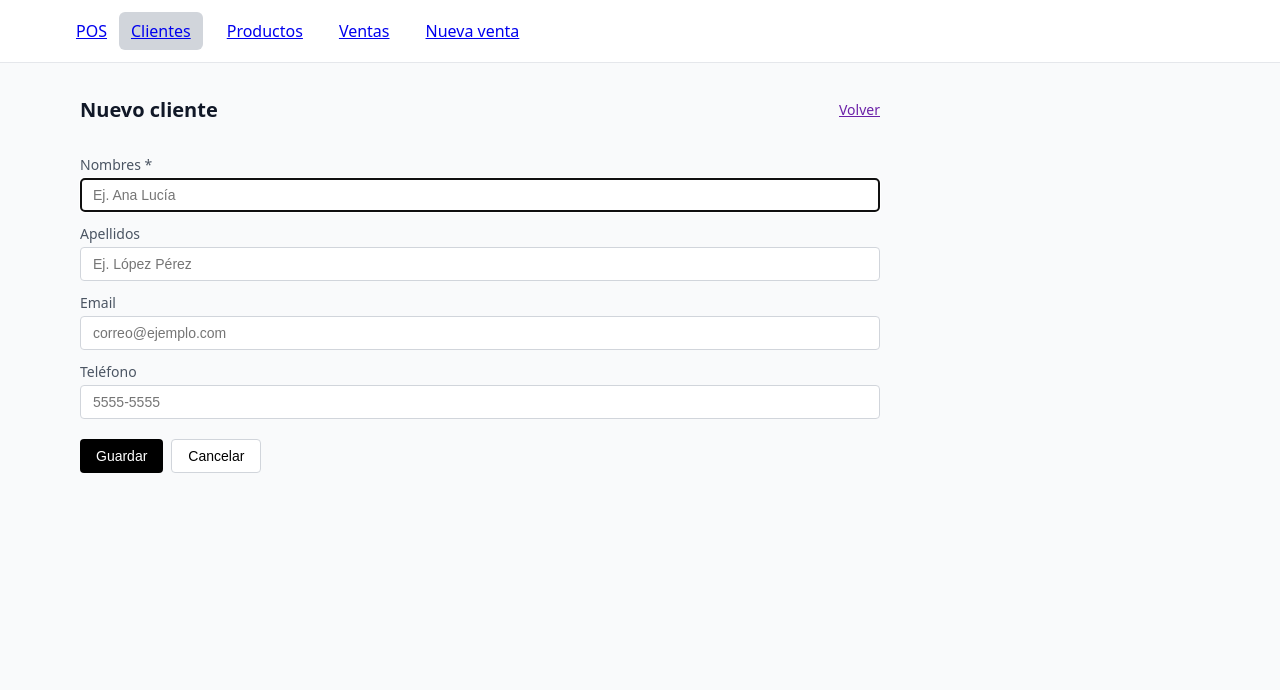
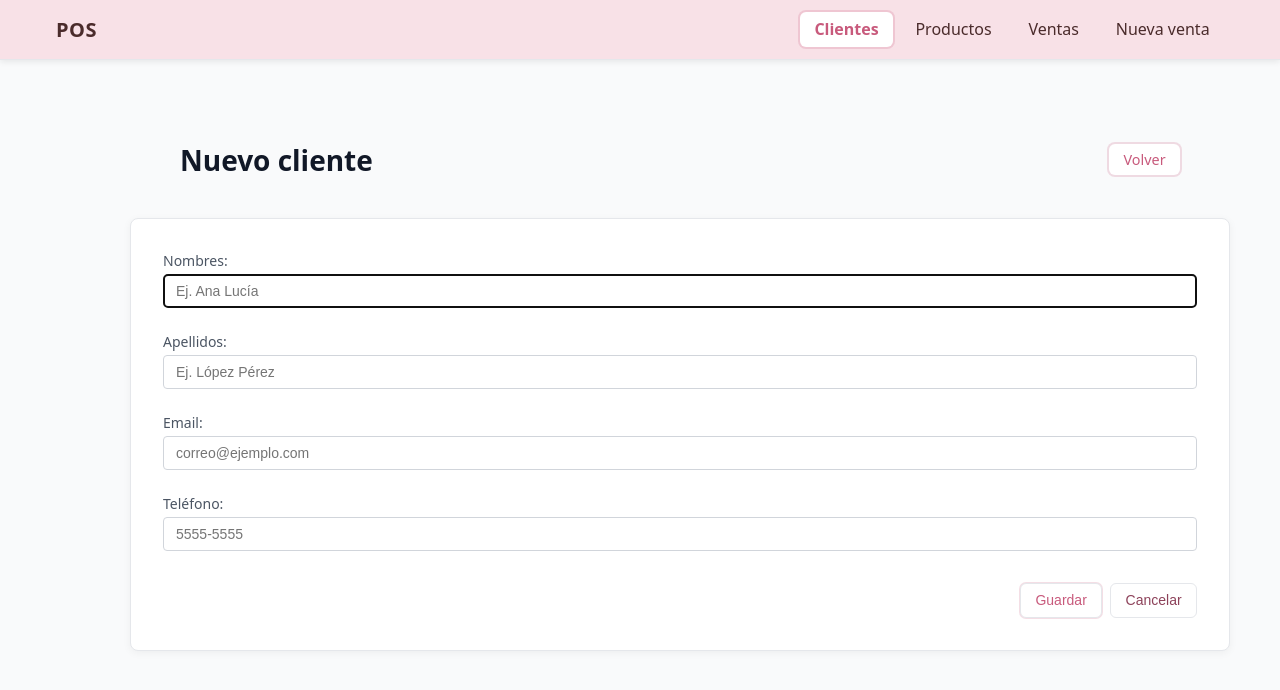
Before and after one commit to Carlosd365/heladero-cluster, a React (Vite) app in the folder frontend/: page /clientes/nuevo in a window 1280 px wide. Shown: the top 690 px of the page. Built offline with nearby package versions, Linux system fonts and the light colour scheme.

Commit message:
feat: asignaciond e nuevos estilado para el frontend, tabnto de clientes comod e productos, tambiens e modifico la navbar para que tenga un estilado mejor y se vea mejora basicamente

```diff
--- /dev/null
+++ b/frontend/src/layout/Shell.css
@@ -0,0 +1,59 @@
+.app-header {
+    position: fixed;
+    background: #F8E1E7;
+    color: #4A2B2B;
+    border-bottom: 1px solid #e5e7eb;
+    box-shadow: 0 2px 6px rgba(0, 0, 0, 0.08);
+    width: 100%;
+    z-index: 50;
+}
+
+.app-nav {
+    max-width: 1200px;
+    margin: 0 auto;
+    padding: 0.75rem 1rem;
+    display: flex;
+    align-items: center;
+    gap: 1rem;
+    justify-content: space-between;
+}
+
+.app-logo {
+    font-weight: bold;
+    font-size: 1.25rem;
+    letter-spacing: 0.5px;
+    text-decoration: none;
+    color: #4A2B2B;
+    transition: transform 0.2s, color 0.2s;
+}
+
+.app-logo:hover {
+    transform: scale(1.05);
+    color: #C85A7C;
+}
+
+.app-links {
+    display: flex;
+    gap: 0.5rem;
+}
+
+.app-link {
+    padding: 0.4rem 0.9rem;
+    border-radius: 6px;
+    text-decoration: none;
+    color: #4A2B2B;
+    font-weight: 500;
+}
+
+.app-link:hover {
+    background: #FADADD;
+    color: #C85A7C;
+    transform: translateY(-1px);
+}
+
+.app-link.active {
+    background: white;
+    color: #C85A7C;
+    font-weight: 600;
+    box-shadow: 0 0 0 2px rgba(200, 90, 124, 0.2);
+}
--- a/frontend/src/layout/Shell.tsx
+++ b/frontend/src/layout/Shell.tsx
@@ -1,23 +1,23 @@
 import { Link, NavLink, Outlet } from "react-router-dom";
+import "./Shell.css";
 
-const link = "px-3 py-2 rounded hover:bg-gray-200";
-const active = ({isActive}:{isActive:boolean}) => isActive ? `${link} bg-gray-300` : link;
-
-export default function Shell(){
+export default function Shell() {
     return (
-        <div className="min-h-screen">
-        <header style={{borderBottom:'1px solid #e5e7eb', background:'#fff'}}>
-            <nav className="max-w-6xl mx-auto p-3 flex gap-3 items-center">
-            <Link to="/" className="font-bold">POS</Link>
-            <NavLink to="/clientes" className={active}>Clientes</NavLink>
-            <NavLink to="/productos" className={active}>Productos</NavLink>
-            <NavLink to="/ventas" className={active}>Ventas</NavLink>
-            <NavLink to="/ventas/nueva" className={active}>Nueva venta</NavLink>
-            </nav>
-        </header>
-        <main className="max-w-6xl mx-auto p-4">
-            <Outlet />
-        </main>
+        <div className="min-h-screen flex flex-col">
+            <header className="app-header">
+                <nav className="app-nav">
+                    <Link to="/" className="app-logo">POS</Link>
+                    <div className="app-links">
+                        <NavLink to="/clientes" className="app-link">Clientes</NavLink>
+                        <NavLink to="/productos" className="app-link">Productos</NavLink>
+                        <NavLink to="/ventas" className="app-link">Ventas</NavLink>
+                        <NavLink to="/ventas/nueva" className="app-link">Nueva venta</NavLink>
+                    </div>
+                </nav>
+            </header>
+            <main className="max-w-6xl mx-auto p-4 pt-20">
+                <Outlet />
+            </main>
         </div>
     );
 }
--- a/frontend/src/pages/Clientes/Clientes.css
+++ b/frontend/src/pages/Clientes/Clientes.css
@@ -1,6 +1,7 @@
 .clientes {
     display: grid;
     gap: 0.75rem;
+    margin-top: 5rem;
 }
 
 .clientes-header {
@@ -10,52 +11,67 @@
 }
 
 .clientes-busqueda {
+    padding: 0.5rem 1rem;
+    border-radius: 8px;
     border: 1px solid #d1d5db;
-    border-radius: 0.25rem;
-    padding: 0.5rem 0.75rem;
-    width: 18rem;
-    background-color: #fff;
+    font-size: 0.9rem;
+    width: 250px;
 }
 
 .clientes-nuevo {
     margin-left: auto;
-    padding: 0.5rem 0.75rem;
-    border-radius: 0.25rem;
-    background-color: #000;
-    color: #fff;
+    padding: 0.4rem 0.9rem;
+    border-radius: 6px;
+    background-color: white;
     text-decoration: none;
+    color: #C85A7C;
+    font-weight: 500;
     font-size: 0.875rem;
+    border: 1px solid transparent;
+    box-shadow: 0 0 0 2px rgba(200, 90, 124, 0.2);
 }
 
 .clientes-nuevo:hover {
-    opacity: 0.9;
+    background: #FADADD;
+    color: #C85A7C;
+    transform: translateY(-1px);
+}
+
+.clientes-nuevo:active {
+    background: white;
+    color: #C85A7C;
+    box-shadow: 0 0 0 2px rgba(200, 90, 124, 0.2);
 }
 
 .clientes-tabla-contenedor {
+    margin-top: 1rem;
     overflow: auto;
     border: 1px solid #d1d5db;
-    border-radius: 0.25rem;
+    border-radius: 0.8rem;
     background-color: #fff;
 }
 
 .clientes-tabla {
-    width: 100%;
-    font-size: 0.875rem;
+    width: 1100px;
+    font-size: 0.9rem;
     border-collapse: collapse;
 }
 
 .clientes-tabla thead {
-    background-color: #f3f4f6;
+    background-color: white;
+    color: #8d425a;
+    letter-spacing: 0.5px;
 }
 
 .clientes-tabla th {
-    padding: 0.5rem;
-    text-align: left;
+    padding: 0.75rem 1rem;
+    text-align: center;
     font-weight: 600;
 }
 
 .clientes-tabla td {
-    padding: 0.5rem;
+    padding: 0.75rem 1rem;
+    text-align: center;
     border-top: 1px solid #e5e7eb;
 }
 
--- a/frontend/src/pages/NuevoCliente/NuevoCliente.css
+++ b/frontend/src/pages/NuevoCliente/NuevoCliente.css
@@ -1,90 +1,12 @@
 .nuevo-cliente {
-    display: grid;
-    gap: 1rem;
-    max-width: 50rem;
-}
-
-.nuevo-cliente-header {
-    display: flex;
-    align-items: center;
-    justify-content: space-between;
-}
-
-.nuevo-cliente-titulo {
-    font-size: 1.25rem;
-    font-weight: 600;
-}
-
-.nuevo-cliente-volver {
-    font-size: 0.875rem;
-    text-decoration: underline;
-    color: #6b21a8;
-}
-
-.nuevo-cliente-form {
-    display: grid;
-    gap: 0.75rem;
-}
-
-.nuevo-cliente-campo {
-    display: grid;
-}
-
-.nuevo-cliente-label {
-    font-size: 0.875rem;
-    color: #4b5563;
-    margin-bottom: 0.25rem;
-}
-
-.nuevo-cliente-input {
-    border: 1px solid #d1d5db;
-    border-radius: 0.25rem;
-    padding: 0.5rem 0.75rem;
-    font-size: 0.875rem;
-}
-
-.nuevo-cliente-botones {
-    display: flex;
-    gap: 0.5rem;
-    margin-top: 0.5rem;
-}
-
-.nuevo-cliente-guardar {
-    padding: 0.5rem 1rem;
-    border-radius: 0.25rem;
-    background-color: #000;
-    color: #fff;
-    font-size: 0.875rem;
-    border: none;
-    cursor: pointer;
-}
-
-.nuevo-cliente-guardar:disabled {
-    opacity: 0.6;
-    cursor: not-allowed;
-    }
-
-.nuevo-cliente-cancelar {
-    padding: 0.5rem 1rem;
-    border-radius: 0.25rem;
-    border: 1px solid #d1d5db;
-    background-color: #fff;
-    font-size: 0.875rem;
-    cursor: pointer;
-}
-
-.nuevo-cliente-cancelar:hover:not(:disabled) {
-    background-color: #f3f4f6;
-}
-
-
-/* .nuevo-cliente {
   display: flex;
   flex-direction: column;
   justify-content: center;
   align-items: center;
   min-height: 80vh;
+  width: 1200px;
   gap: 1rem;
+  margin-top: 3rem;
 }
 
 .nuevo-cliente-header {
@@ -92,25 +14,36 @@
   align-items: center;
   justify-content: space-between;
   width: 100%;
-  max-width: 30rem;
+  max-width: 1000px;
 }
 
 .nuevo-cliente-titulo {
-  font-size: 1.25rem;
+  font-size: 1.75rem;
   font-weight: 600;
 }
 
 .nuevo-cliente-volver {
-  font-size: 0.875rem;
-  text-decoration: underline;
-  color: #6b21a8;
+  font-size: 0.9rem;
+  text-decoration: none;
+  color: #C85A7C;
+  font-weight: 500;
+  border-radius: 6px;
+  padding: 0.4rem 0.9rem;
+  background-color: white;
+  box-shadow: 0 0 0 2px rgba(200, 90, 124, 0.2);
+}
+
+.nuevo-cliente-volver:hover {
+  background: #FADADD;
+  color: #C85A7C;
+  transform: translateY(-1px);
 }
 
 .nuevo-cliente-form {
   display: grid;
-  gap: 0.75rem;
+  gap: 1.5rem;
   width: 100%;
-  max-width: 30rem;
+  max-width: 1100px;
   background-color: #fff;
   border: 1px solid #e5e7eb;
   border-radius: 0.5rem;
@@ -143,13 +76,27 @@
 }
 
 .nuevo-cliente-guardar {
-  padding: 0.5rem 1rem;
-  border-radius: 0.25rem;
-  background-color: #000;
-  color: #fff;
+  padding: 0.4rem 0.9rem;
+  border-radius: 6px;
+  background-color: white;
+  color: #C85A7C;
+  height: 35px;
+  font-weight: 500;
   font-size: 0.875rem;
-  border: none;
+  border: 1px solid #e5e7eb;
+  box-shadow: 0 0 0 1px rgba(200, 90, 124, 0.2);
   cursor: pointer;
+}
+
+.nuevo-cliente-guardar:hover:not(:disabled) {
+  background: #FADADD;
+  color: #C85A7C;
+  transform: translateY(-1px);
+}
+
+.nuevo-cliente-guardar:active {
+  background: white;
+  box-shadow: 0 0 0 2px rgba(200, 90, 124, 0.2);
 }
 
 .nuevo-cliente-guardar:disabled {
@@ -158,14 +105,24 @@
 }
 
 .nuevo-cliente-cancelar {
-  padding: 0.5rem 1rem;
-  border-radius: 0.25rem;
-  border: 1px solid #d1d5db;
-  background-color: #fff;
+  padding: 0.4rem 0.9rem;
+  border-radius: 6px;
+  background-color: white;
+  color: #8d425a;
+  height: 35px;
+  font-weight: 500;
   font-size: 0.875rem;
+  border: 1px solid #e5e7eb;
   cursor: pointer;
 }
 
 .nuevo-cliente-cancelar:hover:not(:disabled) {
-  background-color: #f3f4f6;
-} */
+  background: #FADADD;
+  color: #C85A7C;
+  transform: translateY(-1px);
+}
+
+.nuevo-cliente-cancelar:disabled {
+  opacity: 0.6;
+  cursor: not-allowed;
+}
--- a/frontend/src/pages/NuevoCliente/NuevoCliente.tsx
+++ b/frontend/src/pages/NuevoCliente/NuevoCliente.tsx
@@ -45,7 +45,7 @@ export default function NuevoCliente() {
 
       <form onSubmit={onSubmit} className="nuevo-cliente-form">
         <div className="nuevo-cliente-campo">
-          <label className="nuevo-cliente-label">Nombres *</label>
+          <label className="nuevo-cliente-label">Nombres:</label>
           <input
             className="nuevo-cliente-input"
             value={nombres}
@@ -56,7 +56,7 @@ export default function NuevoCliente() {
         </div>
 
         <div className="nuevo-cliente-campo">
-          <label className="nuevo-cliente-label">Apellidos</label>
+          <label className="nuevo-cliente-label">Apellidos:</label>
           <input
             className="nuevo-cliente-input"
             value={apellidos}
@@ -66,7 +66,7 @@ export default function NuevoCliente() {
         </div>
 
         <div className="nuevo-cliente-campo">
-          <label className="nuevo-cliente-label">Email</label>
+          <label className="nuevo-cliente-label">Email:</label>
           <input
             type="email"
             className="nuevo-cliente-input"
@@ -77,7 +77,7 @@ export default function NuevoCliente() {
         </div>
 
         <div className="nuevo-cliente-campo">
-          <label className="nuevo-cliente-label">Teléfono</label>
+          <label className="nuevo-cliente-label">Teléfono:</label>
           <input
             className="nuevo-cliente-input"
             value={telefono}
--- a/frontend/src/pages/NuevoProducto/NuevoProducto.tsx
+++ b/frontend/src/pages/NuevoProducto/NuevoProducto.tsx
@@ -48,7 +48,7 @@ export default function NuevoProducto() {
 
       <form onSubmit={onSubmit} className="nuevo-producto-form">
         <div className="nuevo-producto-campo">
-          <label className="nuevo-producto-label">Nombre</label>
+          <label className="nuevo-producto-label">Nombre:</label>
           <input
             className="nuevo-producto-input"
             value={nombre}
@@ -60,7 +60,7 @@ export default function NuevoProducto() {
 
         <div className="nuevo-producto-grid">
           <div className="nuevo-producto-campo">
-            <label className="nuevo-producto-label">Precio</label>
+            <label className="nuevo-producto-label">Precio:</label>
             <input
               type="number"
               step="0.01"
@@ -72,7 +72,7 @@ export default function NuevoProducto() {
             />
           </div>
           <div className="nuevo-producto-campo">
-            <label className="nuevo-producto-label">Stock</label>
+            <label className="nuevo-producto-label">Stock:</label>
             <input
               type="number"
               step="1"
```
Also changed, not shown: frontend/src/pages/Clientes/Clientes.tsx (+1 -6 lines), frontend/src/pages/NuevoProducto/NuevoProducto.css (+72 -22 lines), frontend/src/pages/Productos/Productos.css (+38 -27 lines).
